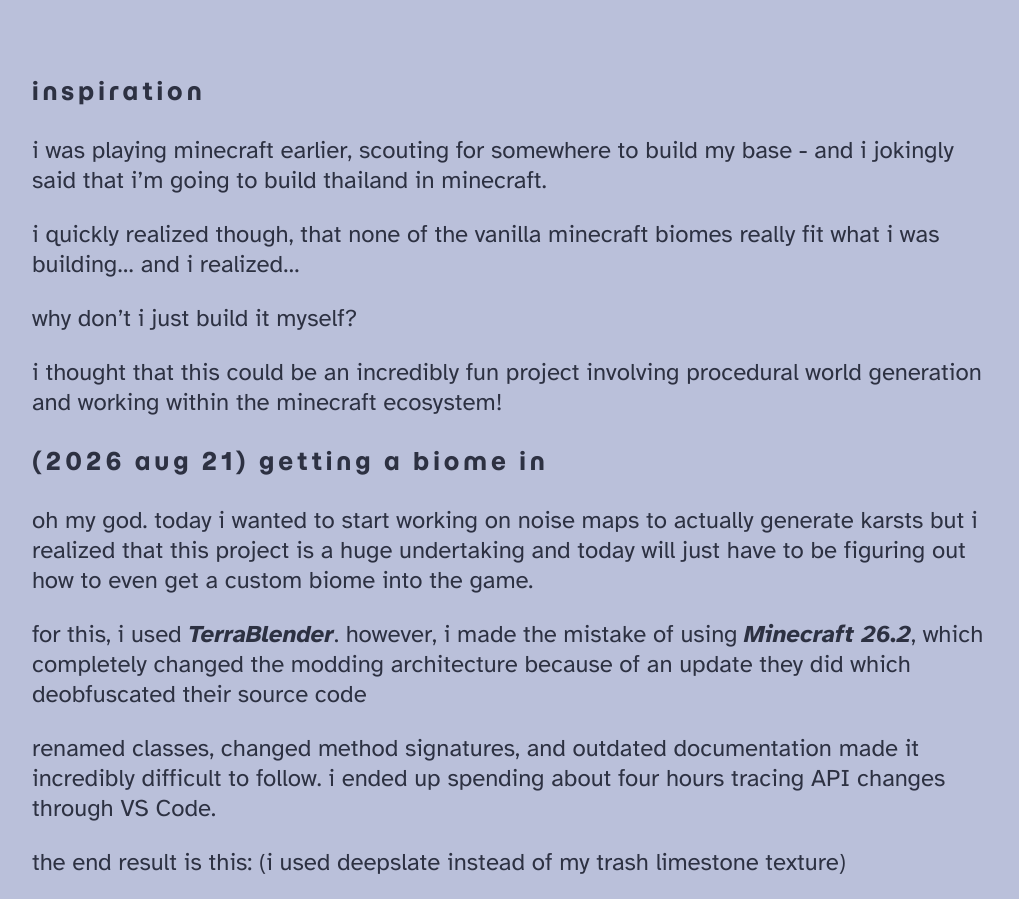
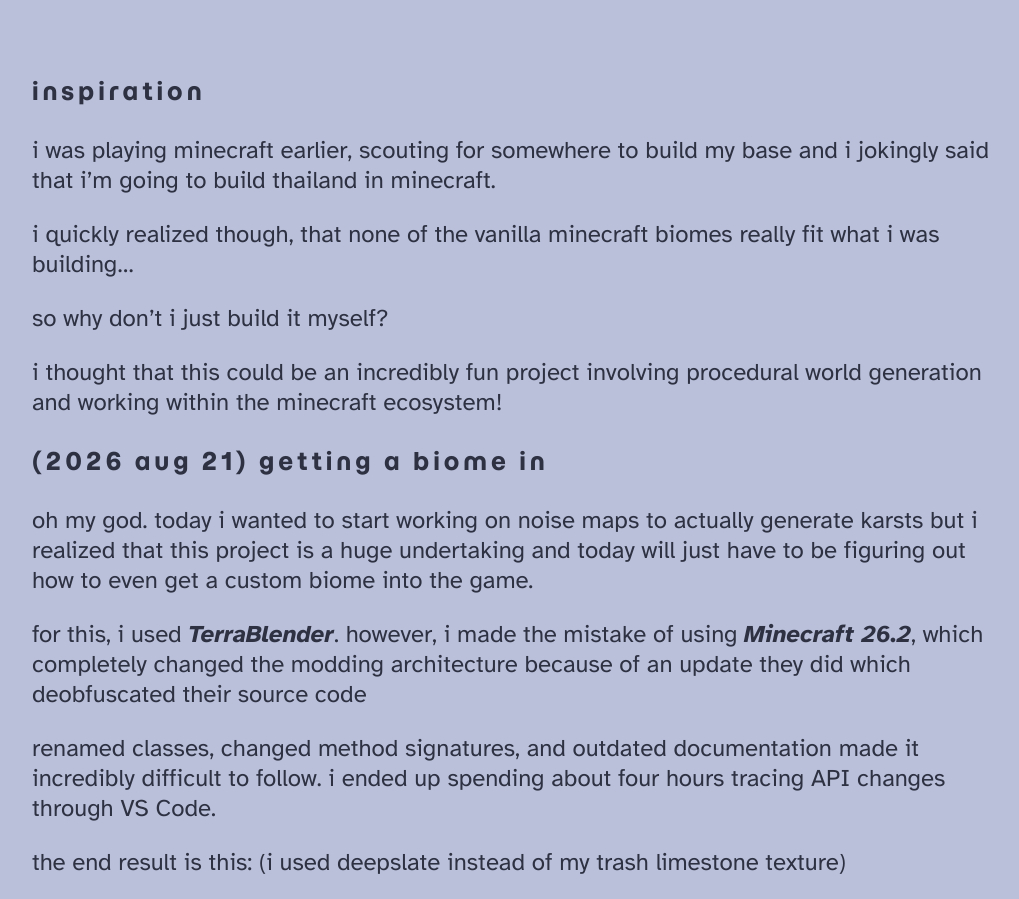
Before and after one commit to brahmnw/brahmnw.github.io, an Astro site: page /projects/thaiomes in a window 1280 px wide. Shown: the part 1040-1939 px from the top of the page, without its empty margins (128-1147 px from the left). Built offline with nearby package versions, Linux system fonts and the light colour scheme; Astro itself is replaced by a stand-in of ours; a web font is replaced by a local one.

Commit message:
updated thaiomes

```diff
--- a/src/content/projects/thaiomes.md
+++ b/src/content/projects/thaiomes.md
@@ -15,11 +15,11 @@ featuredOrder: 2
 ---
 
 #### inspiration
-i was playing minecraft earlier, scouting for somewhere to build my base - and i jokingly said that i'm going to build thailand in minecraft.
+i was playing minecraft earlier, scouting for somewhere to build my base and i jokingly said that i'm going to build thailand in minecraft.
 
-i quickly realized though, that none of the vanilla minecraft biomes really fit what i was building... and i realized...
+i quickly realized though, that none of the vanilla minecraft biomes really fit what i was building...
 
-why don't i just build it myself?
+so why don't i just build it myself?
 
 i thought that this could be an incredibly fun project involving procedural world generation and working within the minecraft ecosystem!
 
```
